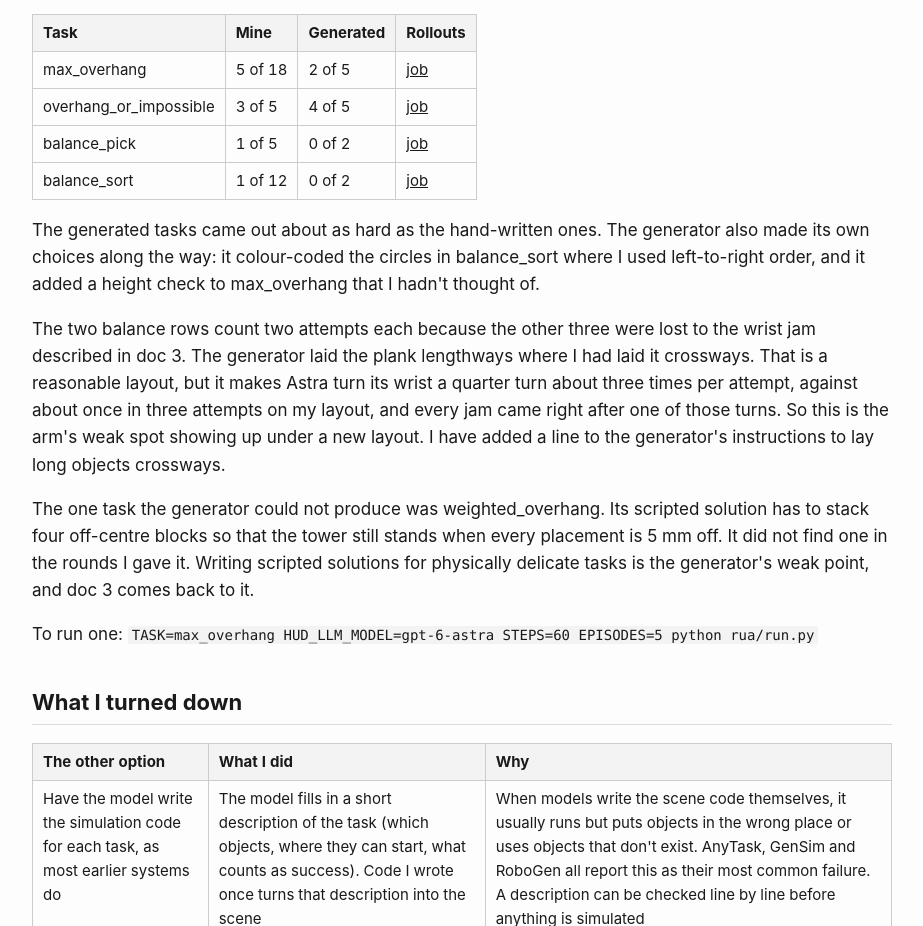
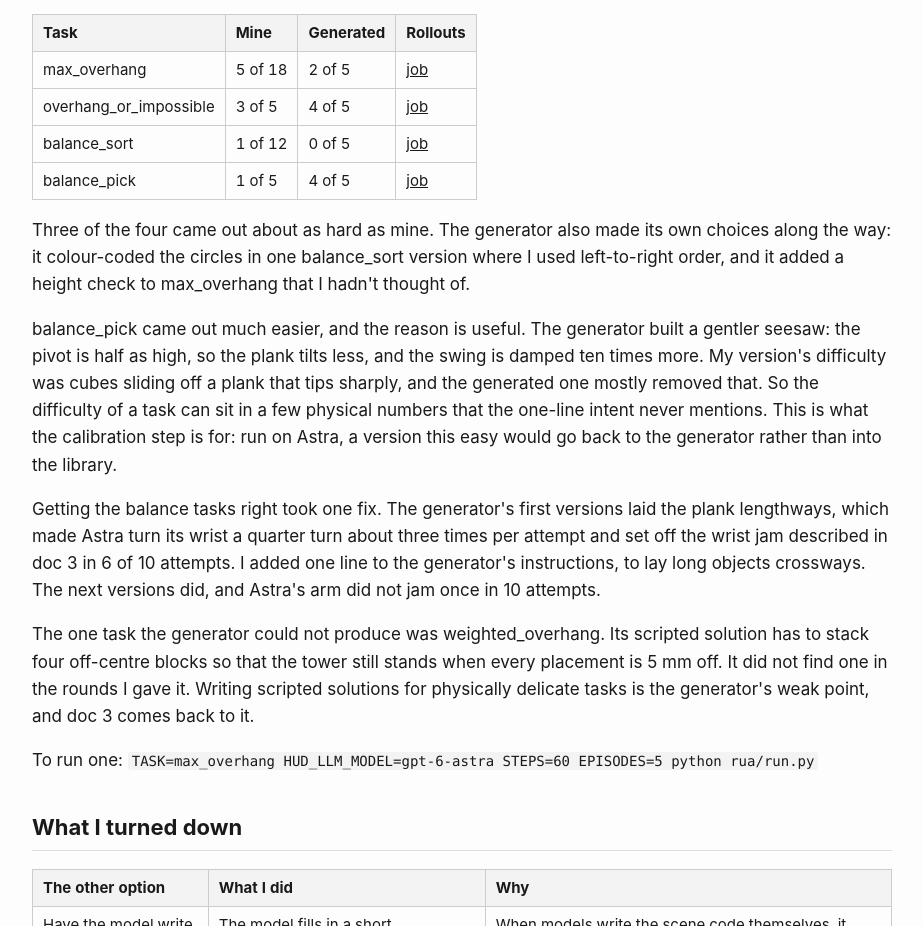
Before and after one commit to MehdiMHeydari/hud-rua-synth, a plain HTML site: page 2_pipeline.html in a window 1280 px wide. Shown: the part 4100-5026 px from the top of the page, without its empty margins (178-1101 px from the left). Drawn offline with Linux system fonts and the light colour scheme.

Commit message:
Docs site

```diff
--- a/2_pipeline.html
+++ b/2_pipeline.html
@@ -494,33 +494,39 @@ href="https://www.hud.ai/jobs/ca298106a4f94f63b5dd32a207e521b8">job</a></td>
 href="https://www.hud.ai/jobs/26809c2e12d74ea2993f5df18e8b6997">job</a></td>
 </tr>
 <tr>
+<td>balance_sort</td>
+<td>1 of 12</td>
+<td>0 of 5</td>
+<td><a
+href="https://www.hud.ai/jobs/96f6599ff40b4ce398c4982e7e2e3f99">job</a></td>
+</tr>
+<tr>
 <td>balance_pick</td>
 <td>1 of 5</td>
-<td>0 of 2</td>
+<td>4 of 5</td>
 <td><a
-href="https://www.hud.ai/jobs/bbf975219b774c63afb9dde9718a28a3">job</a></td>
-</tr>
-<tr>
-<td>balance_sort</td>
-<td>1 of 12</td>
-<td>0 of 2</td>
-<td><a
-href="https://www.hud.ai/jobs/005339631d47433f8a4049e841b88dc4">job</a></td>
+href="https://www.hud.ai/jobs/394a6c07ec5b4cb58509f3ba4d0c7d13">job</a></td>
 </tr>
 </tbody>
 </table>
-<p>The generated tasks came out about as hard as the hand-written ones.
-The generator also made its own choices along the way: it colour-coded
-the circles in balance_sort where I used left-to-right order, and it
-added a height check to max_overhang that I hadn't thought of.</p>
-<p>The two balance rows count two attempts each because the other three
-were lost to the wrist jam described in doc 3. The generator laid the
-plank lengthways where I had laid it crossways. That is a reasonable
-layout, but it makes Astra turn its wrist a quarter turn about three
-times per attempt, against about once in three attempts on my layout,
-and every jam came right after one of those turns. So this is the arm's
-weak spot showing up under a new layout. I have added a line to the
-generator's instructions to lay long objects crossways.</p>
+<p>Three of the four came out about as hard as mine. The generator also
+made its own choices along the way: it colour-coded the circles in one
+balance_sort version where I used left-to-right order, and it added a
+height check to max_overhang that I hadn't thought of.</p>
+<p>balance_pick came out much easier, and the reason is useful. The
+generator built a gentler seesaw: the pivot is half as high, so the
+plank tilts less, and the swing is damped ten times more. My version's
+difficulty was cubes sliding off a plank that tips sharply, and the
+generated one mostly removed that. So the difficulty of a task can sit
+in a few physical numbers that the one-line intent never mentions. This
+is what the calibration step is for: run on Astra, a version this easy
+would go back to the generator rather than into the library.</p>
+<p>Getting the balance tasks right took one fix. The generator's first
+versions laid the plank lengthways, which made Astra turn its wrist a
+quarter turn about three times per attempt and set off the wrist jam
+described in doc 3 in 6 of 10 attempts. I added one line to the
+generator's instructions, to lay long objects crossways. The next
+versions did, and Astra's arm did not jam once in 10 attempts.</p>
 <p>The one task the generator could not produce was weighted_overhang.
 Its scripted solution has to stack four off-centre blocks so that the
 tower still stands when every placement is 5 mm off. It did not find one
```
